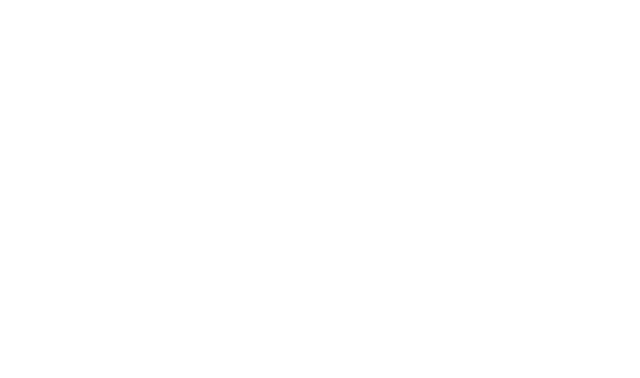
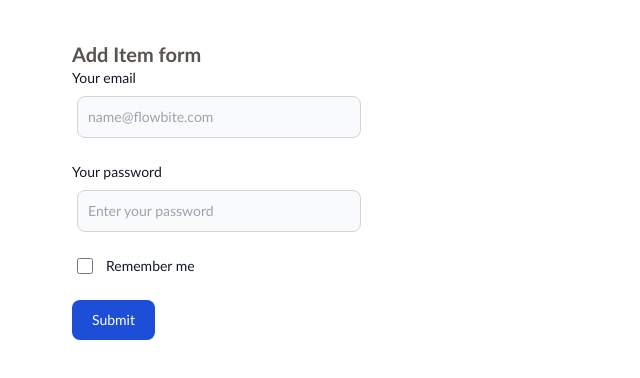
Before and after one commit to nilupulheshan1995/hsenid-frontend, a Next.js app: page / in a window 1280 px wide. Shown: the top 378 px of the page, without its empty margins (0-640 px from the left). Built offline with nearby package versions, Linux system fonts and the light colour scheme.

Commit message:
routing and error handling done

```diff
--- a/next.config.js
+++ b/next.config.js
@@ -5,6 +5,15 @@ const nextConfig = {
     path: '/',
   },
   reactStrictMode: true,
+  async redirects() {
+    return [
+      {
+        source: '/login',
+        destination: '/',
+        permanent: true,
+      },
+    ]
+  },
 }
 
 module.exports = nextConfig
--- a/src/components/forms/AddItemForm.tsx
+++ b/src/components/forms/AddItemForm.tsx
@@ -40,7 +40,7 @@ const AddItemForm: FunctionComponent<AddItemFormProps> = () => {
             <ErrorMessage name="name" component="div" />
           </div>
           <div className="inputWrapper">
-            {/* <label>Item Description</label> */}
+            <label>Item Description</label>
             <Field type="text" name="description" />
             <ErrorMessage name="description" component="div" />
           </div>
--- /dev/null
+++ b/src/components/forms/login.tsx
@@ -0,0 +1,75 @@
+import { ErrorMessage, Field, Form } from "formik";
+import { Router, useRouter } from "next/router";
+import { FunctionComponent } from "react";
+import FormBase from "./FormBase";
+
+interface LoginProps {}
+
+const Login: FunctionComponent<LoginProps> = () => {
+  const router = useRouter();
+
+  const handleSubmit = (values:any) => {
+    router.push('/dashboard');
+
+  };
+
+  return (
+    <>
+      <div className="w-1/4">
+        <FormBase
+          handleSubmit={handleSubmit}
+          init={{ name: "", description: "" }}
+          formTitle="Add Item form"
+          formElements={(isSubmitting: any) => (
+            <Form>
+              <div className="mb-6">
+                <label className="block mb-2 text-sm font-medium text-gray-900 dark:text-gray-300">
+                  Your email
+                </label>
+                <Field
+                  type="text"
+                  name="email"
+                  className="bg-gray-50 border border-gray-300 text-gray-900 text-sm rounded-lg focus:ring-blue-500 focus:border-blue-500 block w-full p-2.5 dark:bg-gray-700 dark:border-gray-600 dark:placeholder-gray-400 dark:text-white dark:focus:ring-blue-500 dark:focus:border-blue-500"
+                  placeholder="name@flowbite.com"
+                />
+              </div>
+              <div className="mb-6">
+                <label className="block mb-2 text-sm font-medium text-gray-900 dark:text-gray-300">
+                  Your password
+                </label>
+                <Field
+                  placeholder="Enter your password"
+                  type="password"
+                  name="password"
+                  className="bg-gray-50 border border-gray-300 text-gray-900 text-sm rounded-lg focus:ring-blue-500 focus:border-blue-500 block w-full p-2.5 dark:bg-gray-700 dark:border-gray-600 dark:placeholder-gray-400 dark:text-white dark:focus:ring-blue-500 dark:focus:border-blue-500"
+                />
+              </div>
+              <div className="flex items-start mb-6">
+                <div className="flex items-center h-5">
+                  <Field
+                    name="remember"
+                    type="checkbox"
+                    value=""
+                    className="w-4 h-4 bg-gray-50 rounded border border-gray-300 focus:ring-3 focus:ring-blue-300 dark:bg-gray-700 dark:border-gray-600 dark:focus:ring-blue-600 dark:ring-offset-gray-800"
+                  />
+                </div>
+                <label className="ml-2 text-sm font-medium text-gray-900 dark:text-gray-300">
+                  Remember me
+                </label>
+              </div>
+              <button
+                type="submit"
+                onClick={handleSubmit}
+                className="text-white bg-blue-700 hover:bg-blue-800 focus:ring-4 focus:outline-none focus:ring-blue-300 font-medium rounded-lg text-sm w-full sm:w-auto px-5 py-2.5 text-center dark:bg-blue-600 dark:hover:bg-blue-700 dark:focus:ring-blue-800"
+              >
+                Submit
+              </button>
+            </Form>
+          )}
+        />
+      </div>
+    </>
+  );
+};
+
+export default Login;
--- a/src/components/header.tsx
+++ b/src/components/header.tsx
@@ -1,3 +1,4 @@
+import Link from "next/link";
 import { FunctionComponent } from "react";
 
 interface HeaderProps {}
@@ -7,25 +8,22 @@ const Header: FunctionComponent<HeaderProps> = () => {
     <>
       <nav className="bg-white border-gray-200 dark:bg-gray-900">
         <div className="flex flex-wrap justify-between items-center mx-auto max-w-screen-xl px-4 md:px-6 py-2.5">
-          <a href="https://flowbite.com" className="flex items-center">
-
+          <Link href="https://flowbite.com" className="flex items-center">
             <span className="self-center text-xl font-semibold whitespace-nowrap dark:text-white">
               Boutique Shop
             </span>
-          </a>
+          </Link>
           <div className="flex items-center">
-            <a
-              href="tel:5541251234"
-              className="mr-6 text-sm font-medium text-gray-500 dark:text-white hover:underline"
-            >
+            <Link href="tel:5541251234">
+              <a className="mr-6 text-sm font-medium text-gray-500 dark:text-white hover:underline">
                 (555) 412-1234
               </a>
-            <a
-              href="#"
-              className="text-sm font-medium text-blue-600 dark:text-blue-500 hover:underline"
-            >
-              Login
+            </Link>
+            <Link href="/login">
+              <a className="text-sm font-medium text-blue-600 dark:text-blue-500 hover:underline">
+                Log Out
               </a>
+            </Link>
           </div>
         </div>
       </nav>
@@ -34,38 +32,39 @@ const Header: FunctionComponent<HeaderProps> = () => {
           <div className="flex items-center">
             <ul className="flex flex-row mt-0 mr-6 space-x-8 text-sm font-medium">
               <li>
-                <a
+                <Link
                   href="/dashboard"
-                  className="text-gray-900 dark:text-white hover:underline"
                   aria-current="page"
                 >
+                  <a className="text-gray-900 dark:text-white hover:underline">
                     Dashboard
                   </a>
+                </Link>
               </li>
               <li>
-                <a
-                  href="/item"
-                  className="text-gray-900 dark:text-white hover:underline"
-                >
+                <Link href="/item">
+                  <a className="text-gray-900 dark:text-white hover:underline">
                     Add Item
                   </a>
+                </Link>
               </li>
               <li>
-                <a
+                <Link
                   href="/order"
-                  className="text-gray-900 dark:text-white hover:underline"
                 >
+                  <a className="text-gray-900 dark:text-white hover:underline">
                     Order
                   </a>
+                </Link>
               </li>
-              <li>
+              {/* <li>
                 <a
                   href="#"
                   className="text-gray-900 dark:text-white hover:underline"
                 >
                   Features
                 </a>
-              </li>
+              </li> */}
             </ul>
           </div>
         </div>
--- a/src/pages/index.tsx
+++ b/src/pages/index.tsx
@@ -8,6 +8,7 @@ import { Formik, Form, Field, ErrorMessage } from "formik";
 import AddCategoryForm from "../components/forms/AddCategoryForm";
 import AddItemForm from "../components/forms/AddItemForm";
 import { addCategories } from "../api/base-api";
+import Login from "../components/forms/login";
 
 const Home: NextPage = () => {
   return (
@@ -18,7 +19,7 @@ const Home: NextPage = () => {
         <link rel="icon" href="/favicon.ico" />
       </Head>
 
-
+      <Login/>
 
 
       {/* <Footer/> */}
--- a/src/pages/order/[oid].tsx
+++ b/src/pages/order/[oid].tsx
@@ -9,14 +9,23 @@ interface PageProps {}
 
 const Page: FunctionComponent<PageProps> = () => {
   const router = useRouter();
-  const {data} = useFetch(`${GET_ITEMS_BY_ORDER}/${router.query.oid}`);
+  const { data } = useFetch(`${GET_ITEMS_BY_ORDER}/${router.query.oid}`);
+
+  if (!data) {
+    return (
+      <>
+        <Header />
+        <p className="text-2xl">Please Refresh in case of No Data found</p>
+      </>
+    );
+  }
 
   return (
     <>
-      <Header/>
+      <Header />
       <div>Order ID - {router.query.oid}</div>
       <br />
-      {!!data && Array.isArray(data) ?<OrderItemsTable data={data}/>:""}
+      {!!data && Array.isArray(data) ? <OrderItemsTable data={data} /> : ""}
     </>
   );
 };
--- a/src/pages/order/index.tsx
+++ b/src/pages/order/index.tsx
@@ -1,17 +1,18 @@
 import { ErrorMessage, Field, Form } from "formik";
 import { NextPage } from "next";
+import { useRouter } from "next/router";
 import { useEffect, useState } from "react";
-import { GET_ALL_ITEM_API } from "../../api/base-api";
+import { GET_ALL_ITEM_API, submitOrder } from "../../api/base-api";
 import FormBase from "../../components/forms/FormBase";
 import Header from "../../components/header";
 import TableBase from "../../components/tables/TableBase";
 import useFetch from "../../hooks/useFetchHook";
-import { ItemResponse, ItemType } from "../../types/api-types";
-
-interface OrderType {
-  qty: number;
-  item: number;
-}
+import {
+  ItemResponse,
+  ItemType,
+  OrderSubmitType,
+  OrderType,
+} from "../../types/api-types";
 
 const orderTableHeaders = [
   "Item ID",
@@ -28,11 +29,33 @@ const Order: NextPage = () => {
   const [orderTableList, setOrderTableList] = useState<any>([]);
   const [totalCost, setTotalCost] = useState<number>(0);
   const [total, setTotal] = useState<number>(0);
+  const router = useRouter();
 
-  const handleSubmit = (value: any) => {
+  const handleAddItem = (value: any) => {
     const orderItem: OrderType = { item: Number(value.itemid), qty: value.qty };
     setOrderList([...orderList, orderItem]);
     updateOrderItemTable(orderItem);
+  };
+
+  const handleSubmit = () => {
+    const order: OrderSubmitType = {
+      costTotal: totalCost,
+      customer: 1,
+      discount: 0,
+      sellTotal: total,
+      orderDetials: orderList,
+    };
+
+    submitOrder(order).then((res) => {
+      if (res.status == 200) {
+        router.push('/order/' + res?.data?.order1PK).then((res) => {
+          alert("Place Order Successful!");
+        })
+      } else {
+        alert(res.data);
+        router.reload();
+      }
+    });
   };
 
   useEffect(() => {
@@ -79,16 +102,17 @@ const Order: NextPage = () => {
         <li>Description :{itemObj?.description}</li>
         <li>Unit Price :{itemObj?.unitPrice}</li>
         <li>Unit Cost :{itemObj?.unitCost}</li>
+        <li>Available Stock :{itemObj?.avStock}</li>
       </ol>
     );
   };
 
   return (
     <>
-    <Header/>
+      <Header />
       <div className="">
         <FormBase
-          handleSubmit={handleSubmit}
+          handleSubmit={handleAddItem}
           init={{ itemid: "", qty: "" }}
           formTitle="Place Order form"
           formElements={(isSubmitting: any, values: any) => (
@@ -111,6 +135,14 @@ const Order: NextPage = () => {
                 <ErrorMessage name="description" component="div" />
               </div>
 
+              <button
+                className="submitBtn"
+                type="submit"
+                disabled={isSubmitting}
+              >
+                Add
+              </button>
+
               <div className="flex justify-end">
                 <h1 className="text-2xl">Total : {total}</h1>
               </div>
@@ -118,17 +150,14 @@ const Order: NextPage = () => {
                 body={orderTableList}
                 headers={orderTableHeaders}
               ></TableBase>
-
-              <button
-                className="submitBtn"
-                type="submit"
-                disabled={isSubmitting}
-              >
-                Add
-              </button>
             </Form>
           )}
         />
+      </div>
+      <div>
+        <button className="submitBtn" type="submit" onClick={handleSubmit}>
+          Submit
+        </button>
       </div>
     </>
   );
```
Also changed, not shown: src/api/base-api.ts (+20 -2 lines), src/types/api-types.ts (+15 -2 lines), 1 other file (tests, documents, lock files or other folders). Lines whose indentation alone changed are shown as unchanged.
